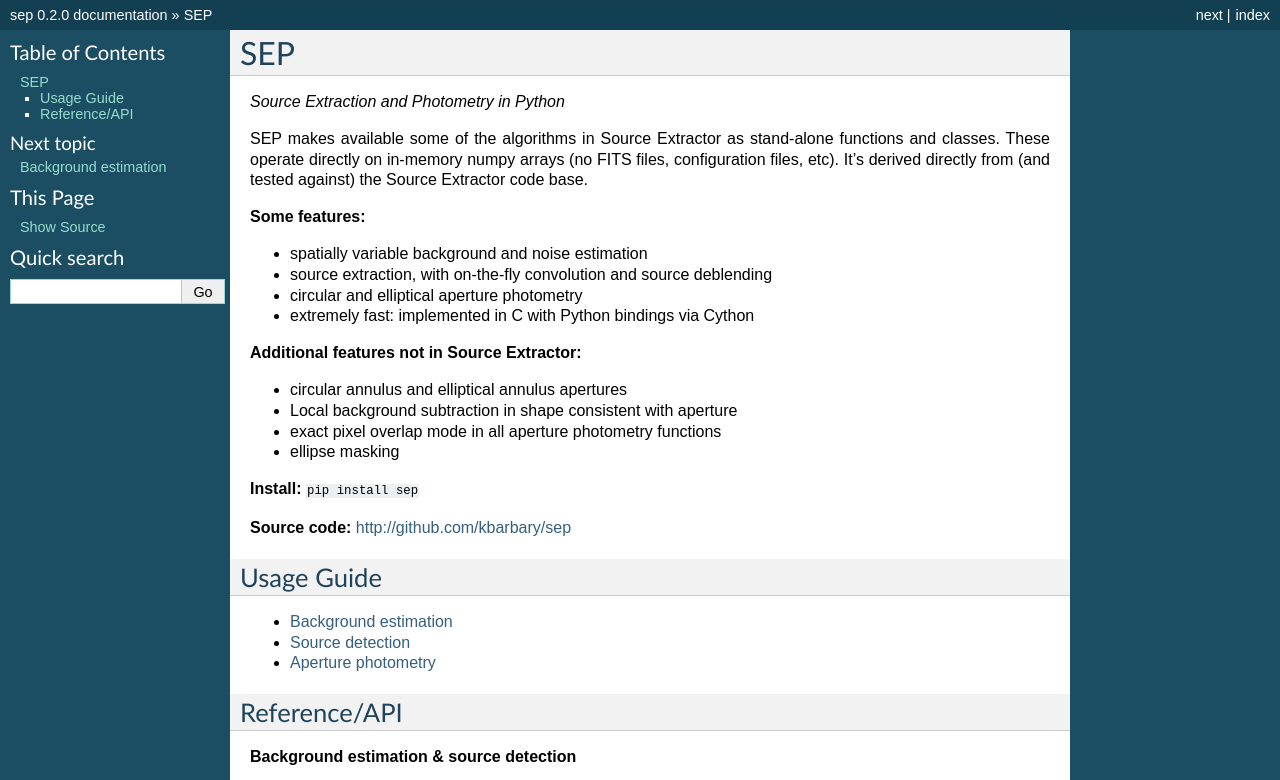
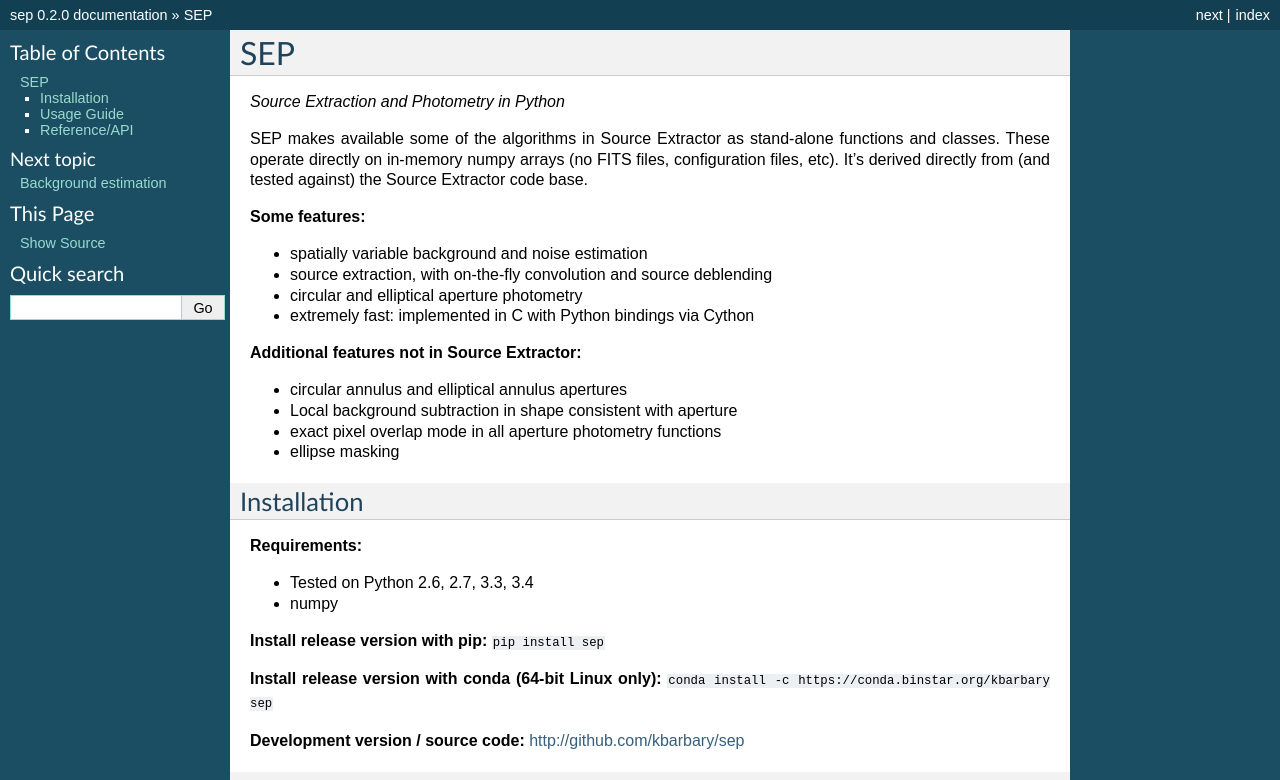
Before and after one commit to kbarbary/sep, a Sphinx documentation site: the page built from docs/index.rst, in a window 1280 px wide and 900 px high, cut to the strip 0-780 px from the top of the window. Built offline with Sphinx 7.4.7, drawn with Linux system fonts in a browser that asks for light colours.

```diff
--- a/docs/index.rst
+++ b/docs/index.rst
@@ -22,9 +22,22 @@
 - exact pixel overlap mode in all aperture photometry functions
 - ellipse masking
 
-**Install:** ``pip install sep``
 
-**Source code:** http://github.com/kbarbary/sep
+Installation
+------------
+
+**Requirements:**
+
+- Tested on Python 2.6, 2.7, 3.3, 3.4
+- numpy
+
+**Install release version with pip:** ``pip install sep``
+
+**Install release version with conda (64-bit Linux only):**
+``conda install -c https://conda.binstar.org/kbarbary sep``
+
+**Development version / source code:** http://github.com/kbarbary/sep
+
 
 Usage Guide
 -----------
```
Also changed, not shown: README.md (+2 -2 lines).
